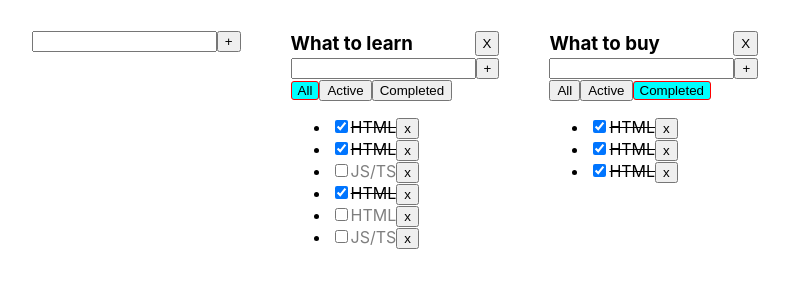
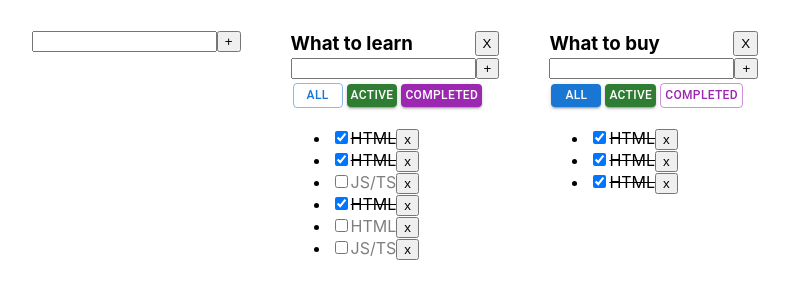
Before and after one commit to Magamed-Ali/1-todolist, a React (Create React App) app: page / in a window 1280 px wide. Shown: the top 300 px of the page, without its empty margins (220-1009 px from the left). Built offline with nearby package versions, Linux system fonts and the light colour scheme.

Commit message:
materialUi

```diff
--- a/package.json
+++ b/package.json
@@ -3,6 +3,10 @@
   "version": "0.1.0",
   "private": true,
   "dependencies": {
+    "@emotion/react": "^11.10.5",
+    "@emotion/styled": "^11.10.5",
+    "@mui/icons-material": "^5.11.9",
+    "@mui/material": "^5.11.9",
     "@testing-library/jest-dom": "^5.16.5",
     "@testing-library/react": "^13.4.0",
     "@testing-library/user-event": "^13.5.0",
--- a/src/App.css
+++ b/src/App.css
@@ -49,3 +49,7 @@
 .todolist-title h3 {
  margin: 2px 0;
 }
+
+.material-b {
+  background: red;
+}
--- a/src/TodoList.tsx
+++ b/src/TodoList.tsx
@@ -1,4 +1,5 @@
 import React, {ChangeEvent, ChangeEventHandler, KeyboardEvent, useRef, useState} from 'react';
+import Button from '@mui/material/Button';
 
 import {FilterValueType} from "./App";
 import {SuperInpit} from "./components/SuperInpit";
@@ -86,6 +87,12 @@ function TodoList(props: TodoListPropsType) {
         props.addDateTask2(props.IDTodolist, titleInput)
     }
 
+    const button = {
+        padding: "1px 4px",
+        minWidth: "50px",
+        fontSize: "12px",
+        margin: "4px 2px"
+    }
     return (
         <div>
             <div>
@@ -127,16 +134,14 @@ function TodoList(props: TodoListPropsType) {
     * /////
 
                 </div>*/}
+
                 <div>
-                    <button className={props.filter === "all" ? "btn-actve" : ""}
-                            onClick={() => handlerCreator(props.IDTodolist, "all")}>All
-                    </button>
-                    <button className={props.filter === "active" ? "btn-actve" : ""}
-                            onClick={() => handlerCreator(props.IDTodolist, "active")}>Active
-                    </button>
-                    <button className={props.filter === "completed" ? "btn-actve" : ""}
-                            onClick={() => handlerCreator(props.IDTodolist, "completed")}>Completed
-                    </button>
+                    <Button style={button} variant={props.filter === "all" ? "outlined" : "contained"} color="primary"
+                            onClick={() => handlerCreator(props.IDTodolist, "all")}>All</Button>
+                    <Button style={button} variant={props.filter === "active" ? "outlined" : "contained"} color="success"
+                            onClick={() => handlerCreator(props.IDTodolist, "active")}>Active</Button>
+                    <Button style={button} variant={props.filter === "completed" ? "outlined" : "contained"} color="secondary"
+                            onClick={() => handlerCreator(props.IDTodolist, "completed")}>Completed</Button>
                 </div>
                 <ul>
                     {tasksList}
```
Also changed, not shown: 1 other file (tests, documents, lock files or other folders).
